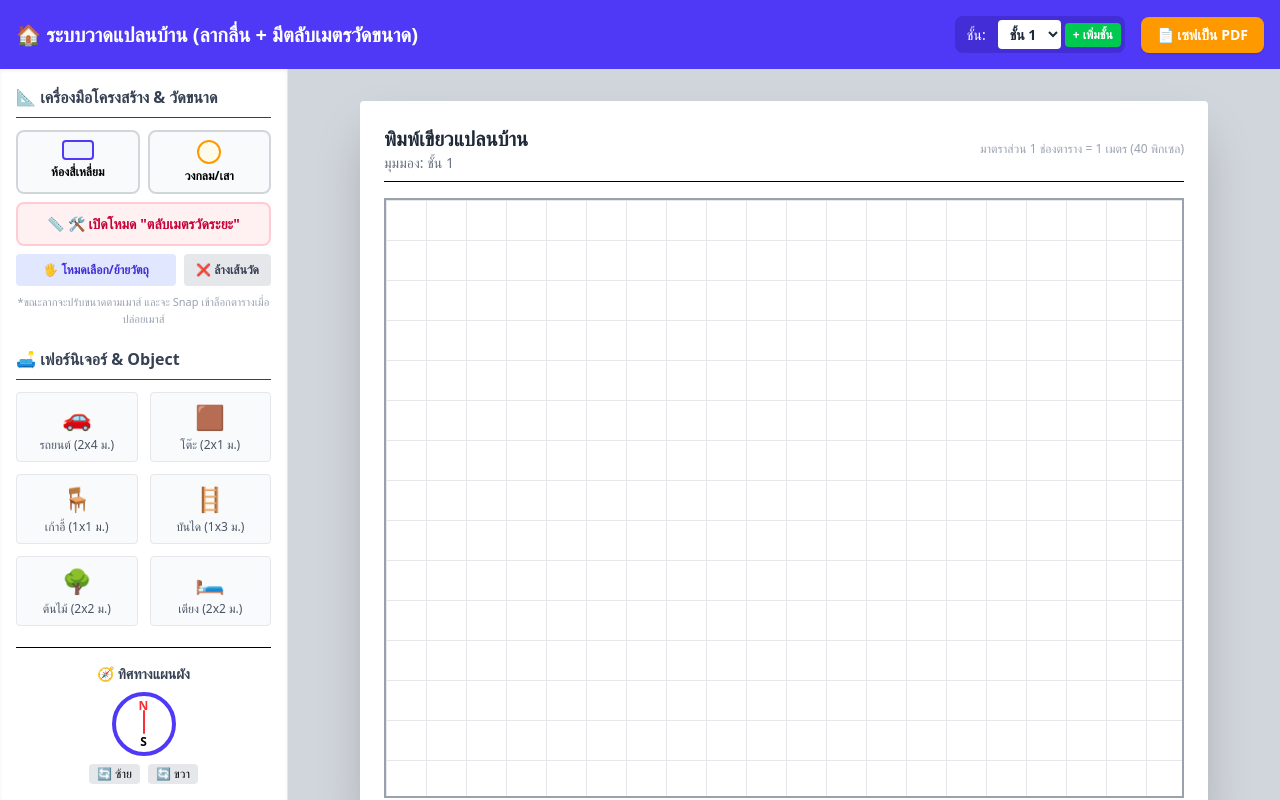
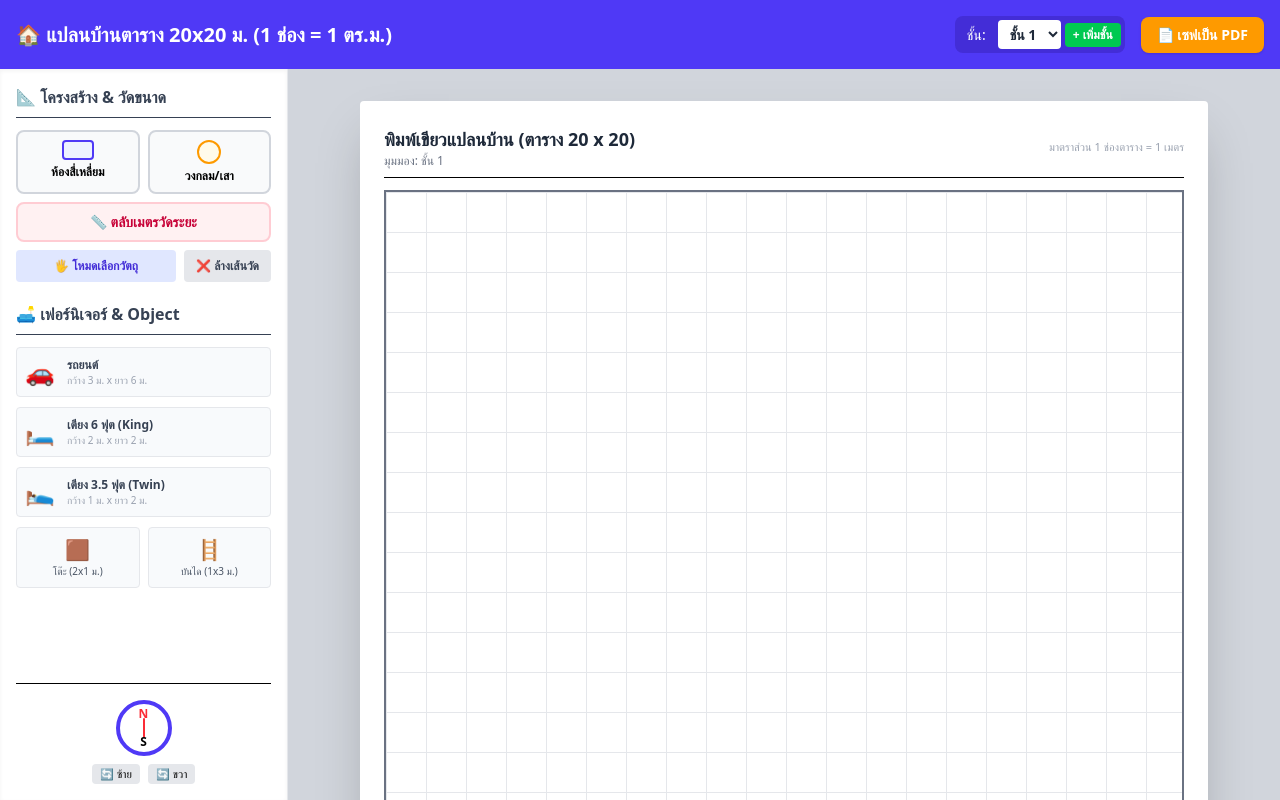
Before and after one commit to chunhapongt/Home, a plain HTML site: page index.html in a window 1280 px wide. Drawn offline with nearby package versions, Linux system fonts and the light colour scheme.

Commit message:
Update index.html

```diff
--- a/index.html
+++ b/index.html
@@ -3,10 +3,11 @@
 <head>
     <meta charset="UTF-8">
     <meta name="viewport" content="width=device-width, initial-scale=1.0">
-    <title>Web Floor Plan Creator v2</title>
+    <title>Web Floor Plan Creator 20x20</title>
     <script src="https://cdn.jsdelivr.net/npm/@tailwindcss/browser@4"></script>
     <script src="https://cdnjs.cloudflare.com/ajax/libs/html2pdf.js/0.10.1/html2pdf.bundle.min.js"></script>
     <style>
+        /* กำหนดขนาดช่องตาราง 40px * 20 ช่อง = 800pxพอดี */
         .grid-canvas {
             background-size: 40px 40px;
             background-image: linear-gradient(to right, #e5e7eb 1px, transparent 1px),
@@ -15,14 +16,13 @@
         .draggable-object { cursor: grab; user-select: none; }
         .draggable-object:active { cursor: grabbing; }
         .placed-object { position: absolute; cursor: move; transition: transform 0.1s; }
-        .measurement-text { font-size: 12px; font-weight: bold; fill: #ef4444; background: white; }
     </style>
 </head>
 <body class="bg-gray-100 font-sans h-screen flex flex-col overflow-hidden">
 
     <header class="bg-indigo-600 text-white p-4 flex justify-between items-center shadow-md">
         <h1 class="text-xl font-bold flex items-center gap-2">
-            🏠 ระบบวาดแปลนบ้าน (ลากลื่น + มีตลับเมตรวัดขนาด)
+            🏠 แปลนบ้านตาราง 20x20 ม. (1 ช่อง = 1 ตร.ม.)
         </h1>
         <div class="flex items-center gap-4">
             <div class="flex items-center bg-indigo-700 rounded-lg p-1 gap-1">
@@ -45,7 +45,7 @@
         <aside class="w-72 bg-white border-r border-gray-200 p-4 flex flex-col gap-5 overflow-y-auto shadow-inner">
 
             <div>
-                <h2 class="font-bold text-gray-700 border-b pb-2 mb-3 flex items-center gap-1">📐 เครื่องมือโครงสร้าง & วัดขนาด</h2>
+                <h2 class="font-bold text-gray-700 border-b pb-2 mb-3 flex items-center gap-1">📐 โครงสร้าง & วัดขนาด</h2>
                 <div class="grid grid-cols-2 gap-2 mb-2">
                     <button onclick="setTool('rect')" id="btn-rect" class="tool-btn p-2 border-2 border-gray-300 rounded-lg flex flex-col items-center bg-gray-50 hover:bg-indigo-50 hover:border-indigo-500 transition">
                         <div class="w-8 h-5 border-2 border-indigo-600 bg-indigo-50 mb-1 rounded"></div>
@@ -57,56 +57,56 @@
                     </button>
                 </div>
 
-                <button onclick="setTool('ruler')" id="btn-ruler" class="tool-btn w-full p-2.5 mb-2 border-2 border-gray-300 rounded-lg flex items-center justify-center gap-2 bg-rose-50 hover:bg-rose-100 border-rose-200 text-rose-700 font-bold text-sm transition">
-                    📏 🛠️ เปิดโหมด "ตลับเมตรวัดระยะ"
+                <button onclick="setTool('ruler')" id="btn-ruler" class="tool-btn w-full p-2 mb-2 border-2 border-gray-300 rounded-lg flex items-center justify-center gap-2 bg-rose-50 hover:bg-rose-100 border-rose-200 text-rose-700 font-bold text-sm transition">
+                    📏 ตลับเมตรวัดระยะ
                 </button>
 
                 <div class="flex gap-2">
                     <button onclick="setTool('select')" id="btn-select" class="tool-btn flex-1 text-xs py-2 bg-indigo-100 text-indigo-700 font-bold rounded hover:bg-indigo-200 transition">
-                        🖐️ โหมดเลือก/ย้ายวัตถุ
+                        🖐️ โหมดเลือกวัตถุ
                     </button>
                     <button onclick="clearRulers()" class="text-xs py-2 px-3 bg-gray-200 text-gray-700 font-bold rounded hover:bg-gray-300 transition">
                         ❌ ล้างเส้นวัด
                     </button>
                 </div>
-                <p class="text-[11px] text-gray-400 mt-2 text-center">*ขณะลากจะปรับขนาดตามเมาส์ และจะ Snap เข้าล็อกตารางเมื่อปล่อยเมาส์</p>
             </div>
 
             <div>
                 <h2 class="font-bold text-gray-700 border-b pb-2 mb-3">🛋️ เฟอร์นิเจอร์ & Object</h2>
-                <div class="grid grid-cols-2 gap-3">
-                    <div class="draggable-object p-2 bg-slate-50 border border-gray-200 rounded text-center flex flex-col items-center hover:shadow" draggable="true" ondragstart="drag(event, '🚗', 'รถยนต์', 80, 160)">
-                        <span class="text-2xl">🚗</span><span class="text-xs text-gray-600 mt-1">รถยนต์ (2x4 ม.)</span>
+                <div class="grid grid-cols-1 gap-2.5">
+                    <div class="draggable-object p-2 bg-slate-50 border border-gray-200 rounded flex items-center gap-3 hover:shadow" draggable="true" ondragstart="drag(event, '🚗', 'รถยนต์ ใหญ่', 120, 240)">
+                        <span class="text-2xl">🚗</span>
+                        <div class="text-left"><p class="text-xs font-bold text-gray-700">รถยนต์</p><p class="text-[10px] text-gray-400">กว้าง 3 ม. x ยาว 6 ม.</p></div>
                     </div>
-                    <div class="draggable-object p-2 bg-slate-50 border border-gray-200 rounded text-center flex flex-col items-center hover:shadow" draggable="true" ondragstart="drag(event, '🟫', 'โต๊ะทำงาน', 80, 40)">
-                        <span class="text-2xl">🟫</span><span class="text-xs text-gray-600 mt-1">โต๊ะ (2x1 ม.)</span>
+                    <div class="draggable-object p-2 bg-slate-50 border border-gray-200 rounded flex items-center gap-3 hover:shadow" draggable="true" ondragstart="drag(event, '🛏️', 'เตียง 6 ฟุต', 80, 80)">
+                        <span class="text-2xl">🛏️</span>
+                        <div class="text-left"><p class="text-xs font-bold text-gray-700">เตียง 6 ฟุต (King)</p><p class="text-[10px] text-gray-400">กว้าง 2 ม. x ยาว 2 ม.</p></div>
                     </div>
-                    <div class="draggable-object p-2 bg-slate-50 border border-gray-200 rounded text-center flex flex-col items-center hover:shadow" draggable="true" ondragstart="drag(event, '🪑', 'เก้าอี้', 40, 40)">
-                        <span class="text-2xl">🪑</span><span class="text-xs text-gray-600 mt-1">เก้าอี้ (1x1 ม.)</span>
+                    <div class="draggable-object p-2 bg-slate-50 border border-gray-200 rounded flex items-center gap-3 hover:shadow" draggable="true" ondragstart="drag(event, '🛌', 'เตียง 3.5 ฟุต', 40, 80)">
+                        <span class="text-2xl">🛌</span>
+                        <div class="text-left"><p class="text-xs font-bold text-gray-700">เตียง 3.5 ฟุต (Twin)</p><p class="text-[10px] text-gray-400">กว้าง 1 ม. x ยาว 2 ม.</p></div>
                     </div>
-                    <div class="draggable-object p-2 bg-slate-50 border border-gray-200 rounded text-center flex flex-col items-center hover:shadow" draggable="true" ondragstart="drag(event, '🪜', 'บันได', 40, 120)">
-                        <span class="text-2xl">🪜</span><span class="text-xs text-gray-600 mt-1">บันได (1x3 ม.)</span>
-                    </div>
-                    <div class="draggable-object p-2 bg-slate-50 border border-gray-200 rounded text-center flex flex-col items-center hover:shadow" draggable="true" ondragstart="drag(event, '🌳', 'ต้นไม้', 80, 80)">
-                        <span class="text-2xl">🌳</span><span class="text-xs text-gray-600 mt-1">ต้นไม้ (2x2 ม.)</span>
-                    </div>
-                    <div class="draggable-object p-2 bg-slate-50 border border-gray-200 rounded text-center flex flex-col items-center hover:shadow" draggable="true" ondragstart="drag(event, '🛏️', 'เตียงนอน', 80, 80)">
-                        <span class="text-2xl">🛏️</span><span class="text-xs text-gray-600 mt-1">เตียง (2x2 ม.)</span>
+                    <div class="grid grid-cols-2 gap-2">
+                        <div class="draggable-object p-2 bg-slate-50 border border-gray-200 rounded text-center flex flex-col items-center hover:shadow" draggable="true" ondragstart="drag(event, '🟫', 'โต๊ะ', 80, 40)">
+                            <span class="text-xl">🟫</span><span class="text-[10px] text-gray-600">โต๊ะ (2x1 ม.)</span>
+                        </div>
+                        <div class="draggable-object p-2 bg-slate-50 border border-gray-200 rounded text-center flex flex-col items-center hover:shadow" draggable="true" ondragstart="drag(event, '🪜', 'บันได', 40, 120)">
+                            <span class="text-xl">🪜</span><span class="text-[10px] text-gray-600">บันได (1x3 ม.)</span>
+                        </div>
                     </div>
                 </div>
             </div>
 
             <div class="mt-auto border-t pt-4">
-                <h2 class="font-bold text-gray-700 text-sm mb-2 text-center">🧭 ทิศทางแผนผัง</h2>
                 <div class="flex justify-center items-center flex-col">
-                    <div id="compass" class="w-16 h-16 border-4 border-indigo-600 rounded-full flex items-center justify-center relative font-bold text-xs bg-white transition-transform duration-300">
+                    <div id="compass" class="w-14 h-14 border-4 border-indigo-600 rounded-full flex items-center justify-center relative font-bold text-xs bg-white transition-transform duration-300">
                         <span class="absolute top-0.5 text-red-500">N</span>
                         <span class="absolute bottom-0.5">S</span>
-                        <div class="w-0.5 h-6 bg-red-500 rounded-full transform -translate-y-0.5"></div>
+                        <div class="w-0.5 h-5 bg-red-500 rounded-full"></div>
                     </div>
                     <div class="flex gap-2 mt-2">
-                        <button onclick="rotateCompass(-45)" class="px-2 py-0.5 bg-gray-200 hover:bg-gray-300 rounded text-xs">🔄 ซ้าย</button>
-                        <button onclick="rotateCompass(45)" class="px-2 py-0.5 bg-gray-200 hover:bg-gray-300 rounded text-xs">🔄 ขวา</button>
+                        <button onclick="rotateCompass(-45)" class="px-2 py-0.5 bg-gray-200 hover:bg-gray-300 rounded text-[11px]">🔄 ซ้าย</button>
+                        <button onclick="rotateCompass(45)" class="px-2 py-0.5 bg-gray-200 hover:bg-gray-300 rounded text-[11px]">🔄 ขวา</button>
                     </div>
                 </div>
             </div>
@@ -114,17 +114,17 @@
 
         <main class="flex-1 bg-gray-300 overflow-auto p-8 flex justify-center items-start">
             <div id="print-area" class="bg-white p-6 shadow-2xl rounded-sm relative">
-                <div class="mb-4 flex justify-between items-center border-b pb-2">
+                <div class="mb-3 flex justify-between items-center border-b pb-2">
                     <div>
-                        <h2 class="text-xl font-bold text-gray-800">พิมพ์เขียวแปลนบ้าน</h2>
-                        <p id="pdf-floor-label" class="text-sm text-gray-500 font-medium">มุมมอง: ชั้น 1</p>
+                        <h2 class="text-lg font-bold text-gray-800">พิมพ์เขียวแปลนบ้าน (ตาราง 20 x 20)</h2>
+                        <p id="pdf-floor-label" class="text-xs text-gray-500 font-medium">มุมมอง: ชั้น 1</p>
                     </div>
-                    <div class="text-right text-xs text-gray-400">
-                        <span>มาตราส่วน 1 ช่องตาราง = 1 เมตร (40 พิกเซล)</span>
+                    <div class="text-right text-[11px] text-gray-400">
+                        <span>มาตราส่วน 1 ช่องตาราง = 1 เมตร</span>
                     </div>
                 </div>
 
-                <div id="canvas-container" class="relative border-2 border-gray-400 bg-white grid-canvas w-[800px] h-[600px] overflow-hidden" ondrop="drop(event)" ondragover="allowDrop(event)">
+                <div id="canvas-container" class="relative border-2 border-gray-500 bg-white grid-canvas w-[800px] h-[800px] overflow-hidden" ondrop="drop(event)" ondragover="allowDrop(event)">
                     <svg id="svg-layer" class="absolute inset-0 w-full h-full pointer-events-none" style="z-index: 10;"></svg>
                     <svg id="ruler-layer" class="absolute inset-0 w-full h-full pointer-events-none" style="z-index: 20;"></svg>
                     <div id="objects-layer-1" class="absolute inset-0 objects-layer" style="z-index: 5;"></div>
@@ -140,7 +140,7 @@
         let compassRotation = 0;
 
         let floorShapes = { 1: [] };
-        let floorRulers = { 1: [] }; // เก็บข้อมูลเส้นวัดขนาด
+        let floorRulers = { 1: [] };
 
         const canvas = document.getElementById('canvas-container');
         const svgLayer = document.getElementById('svg-layer');
@@ -149,19 +149,15 @@
         function setTool(tool) {
             currentTool = tool;
             document.querySelectorAll('.tool-btn').forEach(btn => btn.classList.remove('border-indigo-600', 'bg-indigo-50', 'border-rose-500', 'bg-rose-100'));
-
             const activeBtn = document.getElementById(`btn-${tool}`);
             if(activeBtn) {
-                if(tool === 'ruler') {
-                    activeBtn.classList.add('border-rose-500', 'bg-rose-100');
-                } else {
-                    activeBtn.classList.add('border-indigo-600', 'bg-indigo-50');
-                }
+                if(tool === 'ruler') activeBtn.classList.add('border-rose-500', 'bg-rose-100');
+                else activeBtn.classList.add('border-indigo-600', 'bg-indigo-50');
             }
         }
         setTool('select');
 
-        // --- ระบบวาดรูปทรงและไม้บรรทัดแบบอิสระ (Smooth Drag & Snap on Release) ---
+        // --- ระบบ Smooth Drag & Snap ---
         let isDrawing = false;
         let startX, startY;
         let previewElement = null;
@@ -171,8 +167,6 @@
             if (currentTool === 'select') return;
             isDrawing = true;
             const rect = canvas.getBoundingClientRect();
-
-            // คลิกเริ่มวาดตรงไหน จุดเริ่มจะดึงเข้าล็อก (Snap) ตารางทันทีเพื่อความแม่นยำ
             startX = Math.round((e.clientX - rect.left) / 40) * 40;
             startY = Math.round((e.clientY - rect.top) / 40) * 40;
 
@@ -189,7 +183,6 @@
                 previewElement.setAttribute("stroke-width", "3");
                 svgLayer.appendChild(previewElement);
             } else if (currentTool === 'ruler') {
-                // สร้างเส้นตลับเมตรวัดระยะ
                 previewElement = document.createElementNS("http://www.w3.org/2000/svg", "line");
                 previewElement.setAttribute("stroke", "#f43f5e");
                 previewElement.setAttribute("stroke-width", "2");
@@ -208,8 +201,6 @@
         canvas.addEventListener('mousemove', (e) => {
             if (!isDrawing) return;
             const rect = canvas.getBoundingClientRect();
-
-            // ขณะลากเมาส์ จะให้เคลื่อนที่แบบอิสระไม่กระตุก (ยังไม่ Snap ตาราง)
             let currentX = e.clientX - rect.left;
             let currentY = e.clientY - rect.top;
 
@@ -233,7 +224,6 @@
                 previewElement.setAttribute("x2", currentX);
                 previewElement.setAttribute("y2", currentY);
 
-                // คำนวณระยะทางแบบ Real-time (40 พิกเซล = 1 เมตร)
                 let pixelDist = Math.sqrt(Math.pow(currentX - startX, 2) + Math.pow(currentY - startY, 2));
                 let meterDist = (pixelDist / 40).toFixed(2);
 
@@ -247,8 +237,6 @@
             if (!isDrawing) return;
             isDrawing = false;
             const rect = canvas.getBoundingClientRect();
-
-            // เมื่อปล่อยเมาส์ ระบบจะดึงเข้าล๊อคตารางตารางเมตร (Snap) ให้ทันทีโดยอัตโนมัติ
             let finalX = Math.round((e.clientX - rect.left) / 40) * 40;
             let finalY = Math.round((e.clientY - rect.top) / 40) * 40;
 
@@ -270,9 +258,8 @@
                 previewElement.remove();
                 drawShapes();
             } else if (currentTool === 'ruler') {
-                // บันทึกเส้นวัดขนาดที่ลงล็อกตารางสวยงาม
                 let pixelDist = Math.sqrt(Math.pow(finalX - startX, 2) + Math.pow(finalY - startY, 2));
-                let meterDist = (pixelDist / 40).toFixed(1); // ปัดเศษให้สวยงามตามช่องเมตร
+                let meterDist = (pixelDist / 40).toFixed(1);
 
                 if (pixelDist > 0) {
                     if (!floorRulers[currentFloor]) floorRulers[currentFloor] = [];
@@ -284,37 +271,28 @@
                 previewText.remove();
                 drawRulers();
             }
-
-            setTool('select'); // เด้งกลับมาโหมดเลือกจับย้ายวัตถุอัตโนมัติ
+            setTool('select');
         });
 
-        // ฟังก์ชันวาดเส้นวัดขนาดทั้งหมดในชั้นนั้นๆ
         function drawRulers() {
             rulerLayer.innerHTML = '';
             const rulers = floorRulers[currentFloor] || [];
-            rulers.forEach((r, idx) => {
-                // วาดเส้นบรรทัด
+            rulers.forEach((r) => {
                 let line = document.createElementNS("http://www.w3.org/2000/svg", "line");
                 line.setAttribute("x1", r.x1); line.setAttribute("y1", r.y1);
                 line.setAttribute("x2", r.x2); line.setAttribute("y2", r.y2);
-                line.setAttribute("stroke", "#e11d48");
-                line.setAttribute("stroke-width", "2");
+                line.setAttribute("stroke", "#e11d48"); line.setAttribute("stroke-width", "2");
 
-                // วาดหัวลูกศร/ขีดจำกัดเขตเส้น A และ B
                 let startDot = document.createElementNS("http://www.w3.org/2000/svg", "circle");
                 startDot.setAttribute("cx", r.x1); startDot.setAttribute("cy", r.y1); startDot.setAttribute("r", "4"); startDot.setAttribute("fill", "#e11d48");
 
                 let endDot = document.createElementNS("http://www.w3.org/2000/svg", "circle");
                 endDot.setAttribute("cx", r.x2); endDot.setAttribute("cy", r.y2); endDot.setAttribute("r", "4"); endDot.setAttribute("fill", "#e11d48");
 
-                // วาดตัวเลขบอกระยะทางเมตร
                 let txt = document.createElementNS("http://www.w3.org/2000/svg", "text");
                 txt.textContent = `📏 ${r.text}`;
-                txt.setAttribute("x", (r.x1 + r.x2) / 2 + 8);
-                txt.setAttribute("y", (r.y1 + r.y2) / 2 - 8);
-                txt.setAttribute("fill", "#b91c1c");
-                txt.setAttribute("font-weight", "bold");
-                txt.setAttribute("font-size", "12");
+                txt.setAttribute("x", (r.x1 + r.x2) / 2 + 8); txt.setAttribute("y", (r.y1 + r.y2) / 2 - 8);
+                txt.setAttribute("fill", "#b91c1c"); txt.setAttribute("font-weight", "bold"); txt.setAttribute("font-size", "12");
 
                 rulerLayer.appendChild(line);
                 rulerLayer.appendChild(startDot);
@@ -323,13 +301,11 @@
             });
         }
 
-        // ฟังก์ชันล้างไม้บรรทัดวัดระยะทั้งหมดออกไป
         function clearRulers() {
             floorRulers[currentFloor] = [];
             drawRulers();
         }
 
-        // วาดรูปทรงห้อง/ผนัง
         function drawShapes() {
             svgLayer.innerHTML = '';
             const shapes = floorShapes[currentFloor] || [];
@@ -339,17 +315,14 @@
                     el = document.createElementNS("http://www.w3.org/2000/svg", "rect");
                     el.setAttribute("x", shape.x); el.setAttribute("y", shape.y);
                     el.setAttribute("width", shape.w); el.setAttribute("height", shape.h);
-                    el.setAttribute("fill", "rgba(99, 102, 241, 0.12)");
-                    el.setAttribute("stroke", "#4f46e5");
+                    el.setAttribute("fill", "rgba(99, 102, 241, 0.12)"); el.setAttribute("stroke", "#4f46e5");
                 } else {
                     el = document.createElementNS("http://www.w3.org/2000/svg", "circle");
                     el.setAttribute("cx", shape.cx); el.setAttribute("cy", shape.cy); el.setAttribute("r", shape.r);
-                    el.setAttribute("fill", "rgba(234, 179, 8, 0.12)");
-                    el.setAttribute("stroke", "#ca8a04");
+                    el.setAttribute("fill", "rgba(234, 179, 8, 0.12)"); el.setAttribute("stroke", "#ca8a04");
                 }
                 el.setAttribute("stroke-width", "3");
-                el.style.pointerEvents = "auto";
-                el.style.cursor = "context-menu";
+                el.style.pointerEvents = "auto"; el.style.cursor = "context-menu";
 
                 el.addEventListener('contextmenu', (e) => {
                     e.preventDefault();
@@ -370,11 +343,15 @@
         function drop(ev) {
             ev.preventDefault();
             const rect = canvas.getBoundingClientRect();
-            const x = Math.round((ev.clientX - rect.left - 20) / 40) * 40;
-            const y = Math.round((ev.clientY - rect.top - 20) / 40) * 40;
+
             const dataStr = ev.dataTransfer.getData("text/plain");
             if(!dataStr) return;
             const data = JSON.parse(dataStr);
+
+            // คำนวณ Snap ให้ตรงกลางไอเทมลงล็อกตาราง
+            const x = Math.round((ev.clientX - rect.left - (data.width / 2)) / 40) * 40;
+            const y = Math.round((ev.clientY - rect.top - (data.height / 2)) / 40) * 40;
+
             createPlacedObject(data.emoji, data.name, x, y, data.width, data.height);
         }
 
@@ -384,7 +361,7 @@
             obj.className = 'placed-object flex flex-col items-center justify-center bg-white/80 border border-slate-400 rounded shadow-sm text-center p-1';
             obj.style.left = `${x}px`; obj.style.top = `${y}px`;
             obj.style.width = `${width}px`; obj.style.height = `${height}px`;
-            obj.innerHTML = `<span style="font-size: ${Math.min(width, height)*0.5}px">${emoji}</span><span class="text-[9px] font-bold text-gray-700 truncate w-full">${name}</span>`;
+            obj.innerHTML = `<span style="font-size: ${Math.min(width, height)*0.45}px">${emoji}</span><span class="text-[9px] font-bold text-gray-700 truncate w-full">${name}</span>`;
 
             obj.addEventListener('mousedown', function(e) {
                 if(currentTool !== 'select') return;
@@ -417,8 +394,7 @@
         // --- ระบบสลับชั้นบ้าน ---
         function addFloor() {
             totalFloors++;
-            floorShapes[totalFloors] = [];
-            floorRulers[totalFloors] = [];
+            floorShapes[totalFloors] = []; floorRulers[totalFloors] = [];
 
             const select = document.getElementById('floorSelect');
             const opt = document.createElement('option');
@@ -437,10 +413,8 @@
         function switchFloor() {
             currentFloor = parseInt(document.getElementById('floorSelect').value);
             document.getElementById('pdf-floor-label').textContent = `มุมมอง: ชั้น ${currentFloor}`;
-
             document.querySelectorAll('.objects-layer').forEach(layer => layer.classList.add('hidden'));
             document.getElementById(`objects-layer-${currentFloor}`).classList.remove('hidden');
-
             drawShapes();
             drawRulers();
         }
@@ -454,7 +428,7 @@
             const element = document.getElementById('print-area');
             const options = {
                 margin:       0.2,
-                filename:     `แปลanบ้าน_ชั้น_${currentFloor}.pdf`,
+                filename:     `แปลนบ้าน_20x20_ชั้น_${currentFloor}.pdf`,
                 image:        { type: 'jpeg', quality: 0.98 },
                 html2canvas:  { scale: 2, useCORS: true },
                 jsPDF:        { unit: 'in', format: 'a4', orientation: 'landscape' }
```
